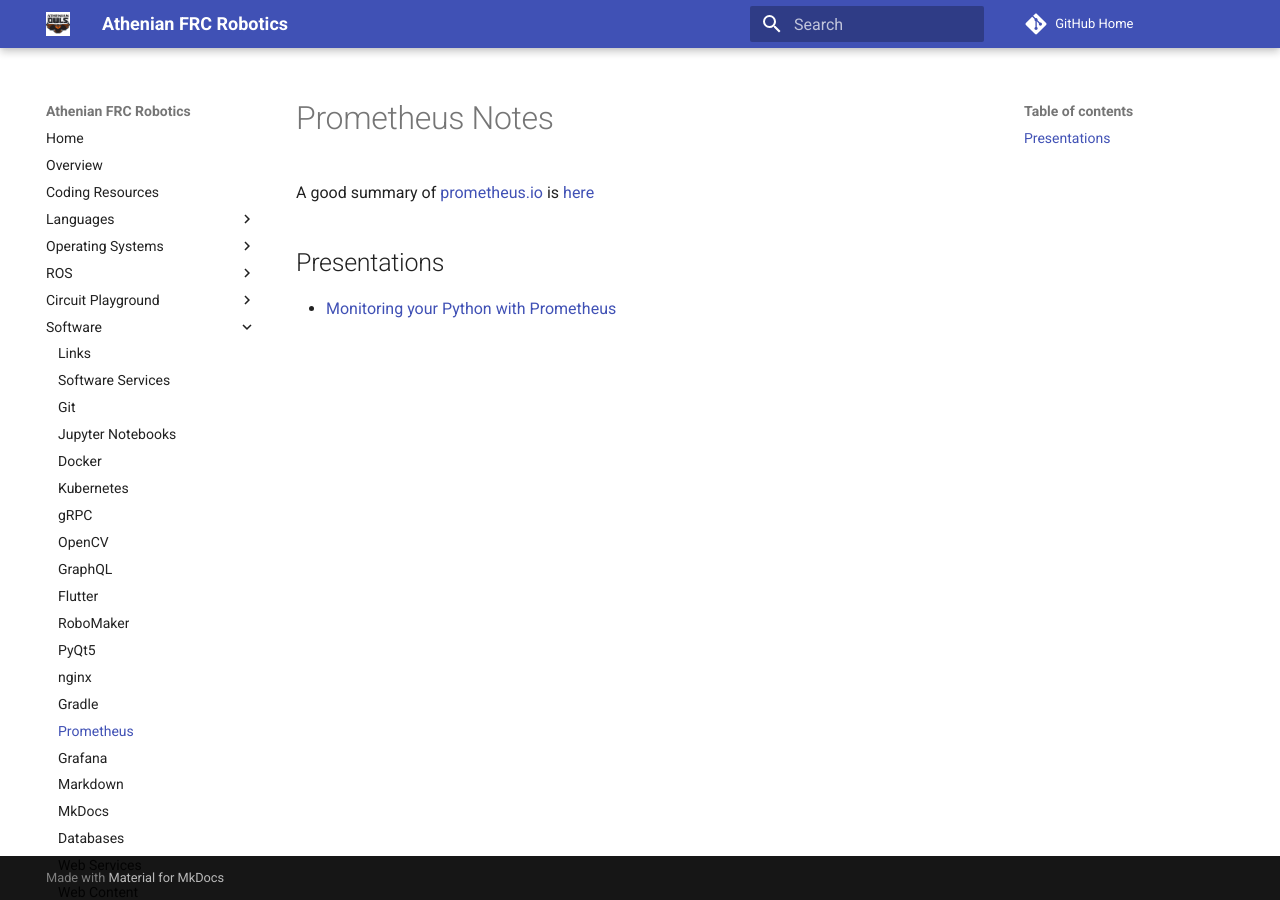
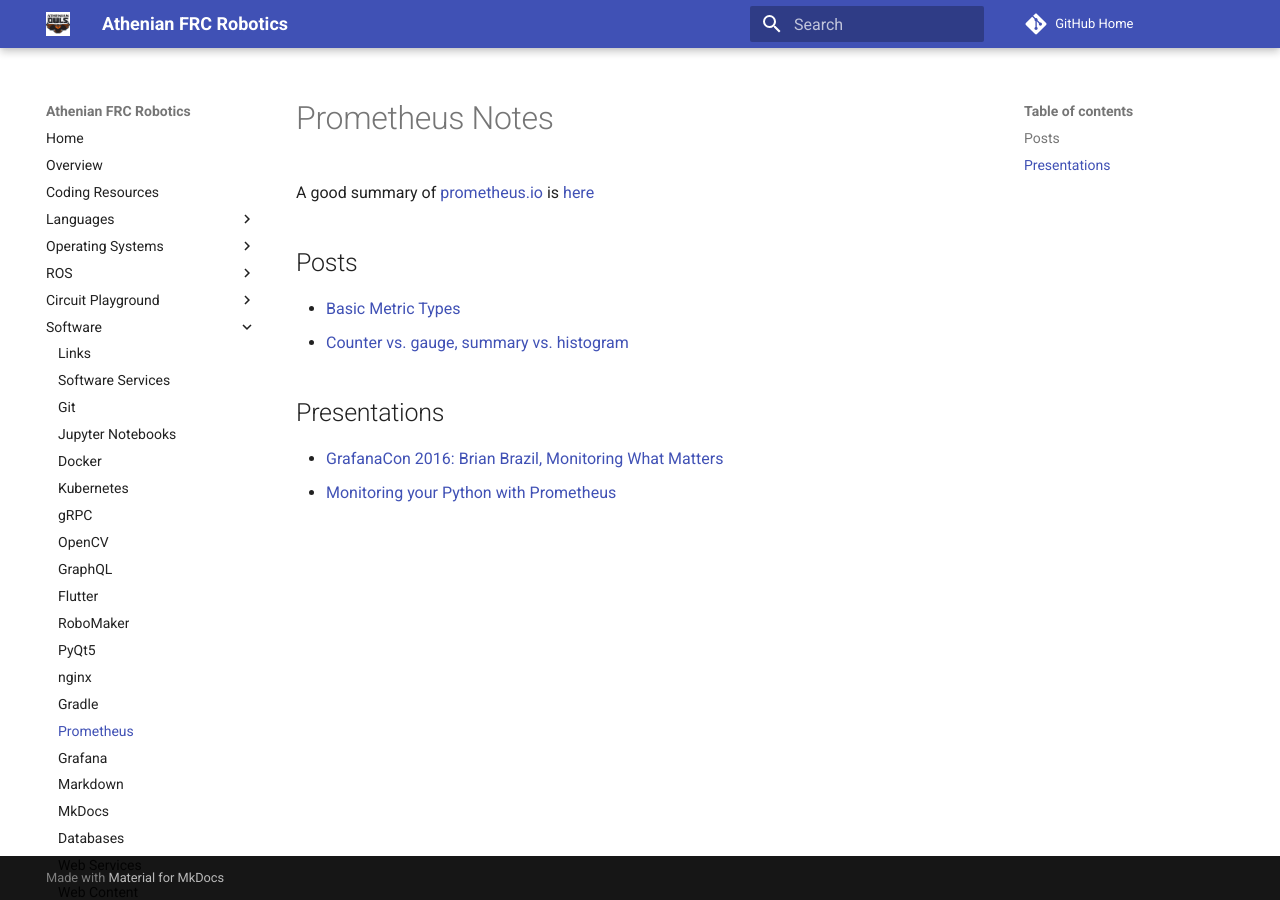
Before and after one commit to athenian-robotics/athenian-robotics-mkdocs, an MkDocs documentation site: the page built from docs/prometheus.md, in a window 1280 px wide. Built offline with MkDocs 1.6.1 and Material for MkDocs 9.7.7, drawn with Linux system fonts in a browser that asks for light colours; comment, search, counter and statistics services are not loaded.

Commit message:
Update docs

```diff
--- a/docs/prometheus.md
+++ b/docs/prometheus.md
@@ -3,6 +3,12 @@
 A good summary of [prometheus.io](https://prometheus.io)
 is [here](https://ordina-jworks.github.io/monitoring/2016/09/23/Monitoring-with-Prometheus.html)
 
+
+## Posts
+* [Basic Metric Types](https://prometheus.io/docs/concepts/metric_types/)
+* [Counter vs. gauge, summary vs. histogram](https://prometheus.io/docs/practices/instrumentation/#counter-vs-gauge-summary-vs-histogram)
+
 ## Presentations
 
+* [GrafanaCon 2016: Brian Brazil, Monitoring What Matters](https://www.youtube.com/watch?v=nkCGOmLBI6I)
 * [Monitoring your Python with Prometheus](https://www.slideshare.net/brianbrazil/python-ireland-monitoring-your-python-with-prometheus)
```
Also changed, not shown: aws.md (added, +3 -0 lines).
